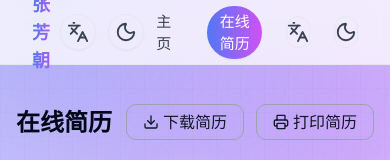
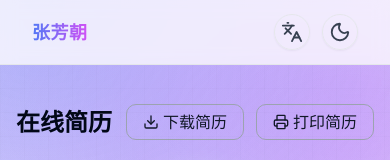
Before and after one commit to dmljc/resume, a React (Vite) app: page /resume in a window 390 px wide. Shown: the top 160 px of the page. Built offline with nearby package versions, Linux system fonts and the light colour scheme.

Commit message:
style(navbar): 隐藏移动端导航链接并更新注释

```diff
--- a/src/components/navbar.jsx
+++ b/src/components/navbar.jsx
@@ -111,8 +111,8 @@ export default function Navbar() {
           </Button>
         </div>
 
-        {/* 导航链接 */}
-        <div className="flex items-center gap-6 ml-auto">
+        {/* 导航链接（仅桌面端显示）*/}
+        <div className="hidden md:flex items-center gap-6 ml-auto">
           {navItems.map((item) => (
             <Link
               key={item.id}
```
